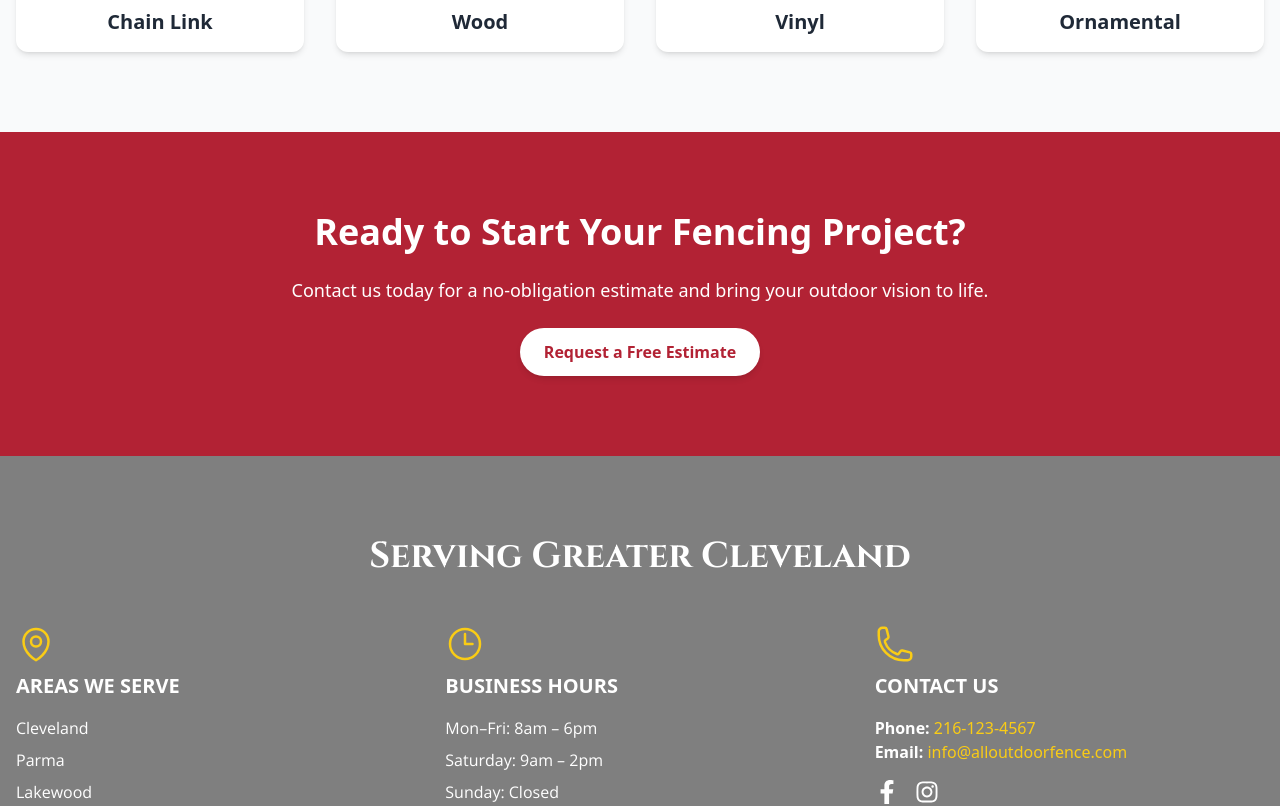
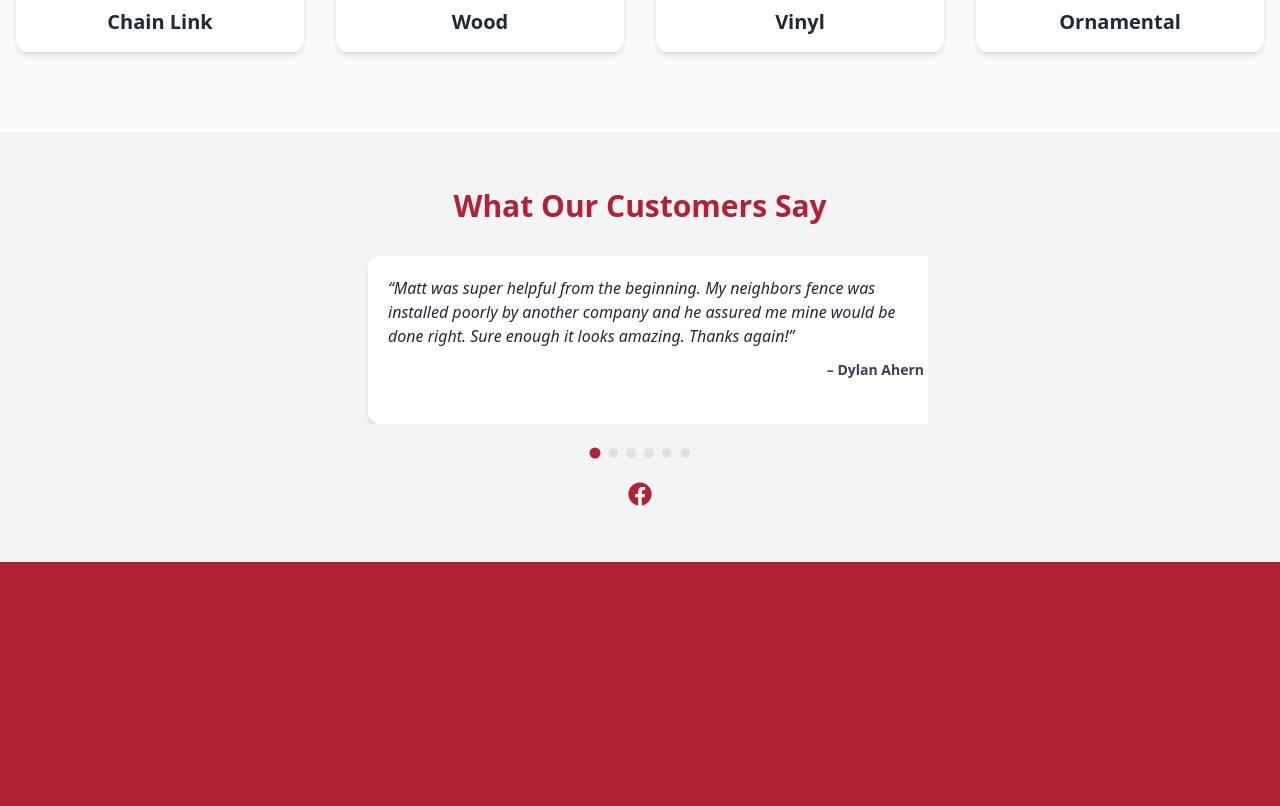
Before and after one commit to AndrewPelfrey/alloutdoors, a React (Vite) app in the folder alloutdoors/: page / in a window 1280 px wide. Shown: the part 1260-2066 px from the top of the page. Built offline with nearby package versions, Linux system fonts and the light colour scheme; the HTML template or start-up script is replaced by a standard one.

Commit message:
added testimonials

```diff
--- a/alloutdoors/src/components/Services.jsx
+++ b/alloutdoors/src/components/Services.jsx
@@ -1,44 +1,22 @@
-import { useState } from "react";
-import { FaTools, FaTree, FaWater, FaSeedling } from "react-icons/fa";
-import { motion } from "framer-motion";
+import { useRef } from "react";
+import { FaTools, FaTree, FaWater, FaSeedling, FaBullhorn } from "react-icons/fa";
+import { motion, useInView } from "framer-motion";
 import { Swiper, SwiperSlide } from 'swiper/react';
 import { Navigation, Pagination } from 'swiper/modules';
 import 'swiper/css';
 import 'swiper/css/navigation';
 import 'swiper/css/pagination';
 
-function Services() {
-  const fences = [
-    {
-      type: "Wood Fencing",
-      description:
-        "Wood fencing offers a natural, classic look that can be customized to suit any property. We provide expert installation using pressure-treated lumber and cedar, ensuring durability and beauty. Available in privacy, picket, and split rail styles.",
-      supplier: "https://www.homedepot.com/",
-      images: ["/outdoor-wood1.jpeg", "/outdoor-wood2.jpeg", "/outdoor-wood3.jpeg", "/outdoor-wood4.jpeg", "/outdoor-wood5.jpeg", "/outdoor-wood6.jpeg", "/outdoor-wood7.jpeg", "/outdoor-wood8.jpeg", "/outdoor-wood9.jpeg", "/outdoor-wood10.jpeg", "/outdoor-wood11.jpeg", "/outdoor-wood12.jpeg", "/outdoor-wood13.jpeg"],
-    },
-    {
-      type: "Vinyl Fencing",
-      description:
-        "Vinyl fencing is a low-maintenance, weather-resistant alternative to wood. It’s available in a wide range of styles and colors to suit your aesthetic needs. Vinyl fences are long-lasting and backed by manufacturer warranties.",
-      supplier: "https://www.veseyvinyl.com/",
-      images: ["/outdoor-vinyl1.jpeg", "/outdoor-vinyl2.jpeg", "/outdoor-vinyl3.jpeg", "/outdoor-vinyl4.jpeg", "/outdoor-vinyl5.jpeg", "/outdoor-vinyl6.jpeg",],
-    },
-    {
-      type: "Chain Link Fencing",
-      description:
-        "Chain link fencing is a cost-effective and secure option for both residential and commercial properties. We offer galvanized and black vinyl-coated chain link with optional privacy slats for added coverage.",
-      supplier: "https://www.masterhalco.com/",
-      images: ["/chainlink1.jpeg", "/chainlink2.jpeg"],
-    },
-    {
-      type: "Ornamental Fencing",
-      description:
-        "Ornamental aluminum and steel fencing offers elegance and security without blocking views. It’s rust-resistant and available in decorative styles with customizable gates and finishes.",
-      supplier: "https://www.alumi-guard.com/",
-      images: ["/outdoor-orn1.jpeg", "/outdoor-orn2.jpeg", "/outdoor-orn3.jpeg", "/outdoor-orn4.jpeg", "/outdoor-orn5.jpeg", "/outdoor-orn6.jpeg", "/outdoor-orn7.jpeg", "/outdoor-orn8.jpeg", "/outdoor-orn9.jpeg"],
-    },
+const testimonials = [
+  { name: "Dylan Ahern", quote: "Matt was super helpful from the beginning. My neighbors fence was installed poorly by another company and he assured me mine would be done right. Sure enough it looks amazing. Thanks again!" },
+  { name: "Christine Albright", quote: "Great communication, very professional and they had it up quickly! Highly recommend!" },
+  { name: "Elizabeth Coleman", quote: "Solid and neat gate installation—now my dog can run freely and safely!" },
+  { name: "Anna Cvitkovich", quote: "Professional, responsive, and no pressure—really happy with the final result!" },
+  { name: "Candy Dylag", quote: "You could not ask for a better job. Excellent workmanship and top notch professionalism!" },
+  { name: "Jon Dunn", quote: "Fast turn around, great price, and it looks great. Highly recommended!" },
 ];
 
+function Services() {
   const otherServices = [
     { name: "Spring Clean Up", icon: FaSeedling },
     { name: "Mowing", icon: FaTools },
@@ -52,6 +30,37 @@ function Services() {
     { name: "Fence Staining", icon: FaTools },
   ];
 
+  const fences = [
+    {
+      type: "Wood Fencing",
+      description: "Wood fencing offers a natural, classic look that can be customized to suit any property. We provide expert installation using pressure-treated lumber and cedar, ensuring durability and beauty. Available in privacy, picket, and split rail styles.",
+      supplier: "https://www.homedepot.com/",
+      testimonial: testimonials.find(t => t.name === "Dylan Ahern"),
+      images: ["/outdoor-wood1.jpeg", "/outdoor-wood2.jpeg", "/outdoor-wood3.jpeg", "/outdoor-wood4.jpeg", "/outdoor-wood5.jpeg", "/outdoor-wood6.jpeg", "/outdoor-wood7.jpeg", "/outdoor-wood8.jpeg", "/outdoor-wood9.jpeg", "/outdoor-wood10.jpeg", "/outdoor-wood11.jpeg", "/outdoor-wood12.jpeg", "/outdoor-wood13.jpeg"],
+    },
+    {
+      type: "Vinyl Fencing",
+      description: "Vinyl fencing is a low-maintenance, weather-resistant alternative to wood. It’s available in a wide range of styles and colors to suit your aesthetic needs. Vinyl fences are long-lasting and backed by manufacturer warranties.",
+      supplier: "https://www.veseyvinyl.com/",
+      testimonial: testimonials.find(t => t.name === "Christine Albright"),
+      images: ["/outdoor-vinyl1.jpeg", "/outdoor-vinyl2.jpeg", "/outdoor-vinyl3.jpeg", "/outdoor-vinyl4.jpeg", "/outdoor-vinyl5.jpeg", "/outdoor-vinyl6.jpeg"],
+    },
+    {
+      type: "Chain Link Fencing",
+      description: "Chain link fencing is a cost-effective and secure option for both residential and commercial properties. We offer galvanized and black vinyl-coated chain link with optional privacy slats for added coverage.",
+      supplier: "https://www.masterhalco.com/",
+      testimonial: testimonials.find(t => t.name === "Jon Dunn"),
+      images: ["/chainlink1.jpeg", "/chainlink2.jpeg"],
+    },
+    {
+      type: "Ornamental Fencing",
+      description: "Ornamental aluminum and steel fencing offers elegance and security without blocking views. It’s rust-resistant and available in decorative styles with customizable gates and finishes.",
+      supplier: "https://www.alumi-guard.com/",
+      testimonial: testimonials.find(t => t.name === "Elizabeth Coleman"),
+      images: ["/outdoor-orn1.jpeg", "/outdoor-orn2.jpeg", "/outdoor-orn3.jpeg", "/outdoor-orn4.jpeg", "/outdoor-orn5.jpeg", "/outdoor-orn6.jpeg", "/outdoor-orn7.jpeg", "/outdoor-orn8.jpeg", "/outdoor-orn9.jpeg"],
+    },
+  ];
+
   return (
     <section className="bg-gray-50 py-20 text-gray-800">
       <div className="max-w-7xl mx-auto px-4">
@@ -60,23 +69,36 @@ function Services() {
         </h1>
 
         <div className="space-y-16">
-          {fences.map((fence, index) => (
+          {fences.map((fence, index) => {
+            const ref = useRef(null);
+            const isInView = useInView(ref, { once: true });
+
+            return (
               <motion.div
                 key={index}
                 className="bg-white shadow-md rounded-xl overflow-hidden"
                 initial={{ opacity: 0, y: 30 }}
-              animate={index < 2 ? { opacity: 1, y: 0 } : {}}
-              whileInView={index >= 2 ? { opacity: 1, y: 0 } : {}}
+                whileInView={{ opacity: 1, y: 0 }}
                 transition={{ duration: 0.6 }}
                 viewport={{ once: true }}
               >
                 <div className="md:flex">
-                <div className="md:w-1/2">
+                  <div className="md:w-1/2 relative">
+                    <div className="relative" ref={ref}>
+                      {fence.testimonial && isInView && (
+                        <motion.div
+                          className="absolute top-2 left-2 right-2 z-10 flex items-center gap-2 text-xs italic text-gray-800 drop-shadow-md bg-white bg-opacity-90 px-3 py-2 rounded-md"
+                          initial={{ opacity: 0, y: -20 }}
+                          animate={{ opacity: 1, y: 0 }}
+                          transition={{ delay: 4, duration: 0.6, ease: "easeOut" }}
+                        >
+                          <FaBullhorn className="text-flag-red w-4 h-4" />
+                          <span className="line-clamp-3">"{fence.testimonial.quote}"</span>
+                        </motion.div>
+                      )}
                       <Swiper
                         modules={[Navigation, Pagination]}
-  navigation={{
-    enabled: window.innerWidth >= 768 // Only show arrows on screens >=768px (md and up)
-  }}
+                        navigation={{ enabled: typeof window !== 'undefined' && window.innerWidth >= 768 }}
                         pagination={{ clickable: true }}
                         loop={true}
                         className="h-72"
@@ -90,7 +112,7 @@ function Services() {
                           </SwiperSlide>
                         ))}
                       </Swiper>
-
+                    </div>
                   </div>
                   <div className="md:w-1/2 p-6 space-y-4">
                     <h2 className="text-2xl font-bold text-flag-red">{fence.type}</h2>
@@ -106,7 +128,8 @@ function Services() {
                   </div>
                 </div>
               </motion.div>
-          ))}
+            );
+          })}
         </div>
 
         <h2 className="text-3xl font-bold text-center mt-24 mb-8 text-flag-red">
--- /dev/null
+++ b/alloutdoors/src/components/TestimonialCarousel.jsx
@@ -0,0 +1,105 @@
+import { useKeenSlider } from "keen-slider/react";
+import "keen-slider/keen-slider.min.css";
+import { useState, useRef } from "react";
+import { FaFacebook } from "react-icons/fa";
+import { motion, useInView } from "framer-motion";
+
+const testimonials = [
+  {
+    name: "Dylan Ahern",
+    quote: "Matt was super helpful from the beginning. My neighbors fence was installed poorly by another company and he assured me mine would be done right. Sure enough it looks amazing. Thanks again!",
+  },
+  {
+    name: "Christine Albright",
+    quote: "All Outdoor Fence & More did a great job on my fence!  Great communication, very professional and they had it up quickly !!! I highly recommend this company as you will be very satisfied with their work!!!!❤️❤️❤️❤️❤️",
+  },
+  {
+    name: "Elizabeth Coleman",
+    quote: "Matt and his team did a great job installing a gate for my driveway. It is solid, sturdy and neat. The gate secures the backyard and my dog can now run freely and safely...",
+  },
+  {
+    name: "Anna Cvitkovich",
+    quote: "Matt did an excellent job installing my fence. He was professional, responsive, and took the time to answer all my questions without making me feel rushed or pressured. The pricing was fair and transparent—no surprises...",
+  },
+  {
+    name: "Candy Dylag",
+    quote: "Matt and Tyler not only did an outstanding job making my previous fence puppy safe, for Frankie, but they were above professional and their work was top notch. You could not ask for a better job. Excellent workmanship...",
+  },
+  {
+    name: "Jon Dunn",
+    quote: "Matt and crew did 60 feet of 6 foot wood and 60 feet of black on silver 5 foot chainlink plus 3 gates for us. Fast turn around, great price and it looks great and keeps our dogs safe. highly recommended!",
+  },
+];
+
+export default function TestimonialCarousel() {
+  const [currentSlide, setCurrentSlide] = useState(0);
+  const [sliderRef] = useKeenSlider({
+    loop: true,
+    slideChanged(slider) {
+      setCurrentSlide(slider.track.details.rel);
+    },
+    slides: {
+      perView: 1,
+      spacing: 15,
+    },
+  });
+
+  const ref = useRef(null);
+  const isInView = useInView(ref, { once: true });
+
+  return (
+    <motion.section
+      ref={ref}
+      initial={{ opacity: 0, y: 50 }}
+      animate={isInView ? { opacity: 1, y: 0 } : {}}
+      transition={{ duration: 0.8, ease: "easeOut" }}
+      className="bg-gray-100 py-14 px-4 text-gray-800"
+    >
+      <h2 className="text-2xl sm:text-3xl font-bold text-center mb-8 text-flag-red">
+        What Our Customers Say
+      </h2>
+
+      <div ref={sliderRef} className="keen-slider max-w-xl mx-auto px-4">
+        {testimonials.map((t, index) => (
+          <div
+            key={index}
+            className="keen-slider__slide bg-white rounded-xl shadow-md p-5"
+          >
+            <p className="text-sm sm:text-base italic mb-3 leading-relaxed">
+              “{t.quote}”
+            </p>
+            <p className="text-sm font-semibold text-right text-gray-700">
+              – {t.name}
+            </p>
+          </div>
+        ))}
+      </div>
+
+      {/* Navigation dots */}
+      <div className="mt-6 flex justify-center gap-2">
+        {testimonials.map((_, idx) => (
+          <div
+            key={idx}
+            className={`w-2.5 h-2.5 rounded-full transition-all duration-300 ${
+              currentSlide === idx
+                ? "bg-flag-red scale-110"
+                : "bg-gray-300 opacity-60"
+            }`}
+          />
+        ))}
+      </div>
+
+      {/* Facebook link */}
+      <div className="mt-6 flex justify-center items-center gap-2 text-sm text-gray-700">
+        <a
+          href="https://www.facebook.com/YourPageHere"
+          target="_blank"
+          rel="noopener noreferrer"
+          className="text-flag-red hover:text-blue-600 transition transform hover:scale-110"
+        >
+          <FaFacebook className="w-6 h-6" />
+        </a>
+      </div>
+    </motion.section>
+  );
+}
--- a/alloutdoors/src/pages/Home.jsx
+++ b/alloutdoors/src/pages/Home.jsx
@@ -2,12 +2,14 @@ import Hero from "../components/Hero";
 import Fencing from "../components/Fencing";
 import Operation from "../components/Operation";
 import CTA from "../components/CTA";
+import TestimonialCarousel from "../components/TestimonialCarousel";
 
 function Home() {
   return (
     <>
       <Hero />
       <Fencing />
+      <TestimonialCarousel />
       <CTA />
       <Operation />
     </>
--- /dev/null
+++ b/package.json
@@ -0,0 +1,5 @@
+{
+  "dependencies": {
+    "keen-slider": "^6.8.6"
+  }
+}
```
Also changed, not shown: 1 other file (tests, documents, lock files or other folders). Lines whose indentation alone changed are shown as unchanged.
